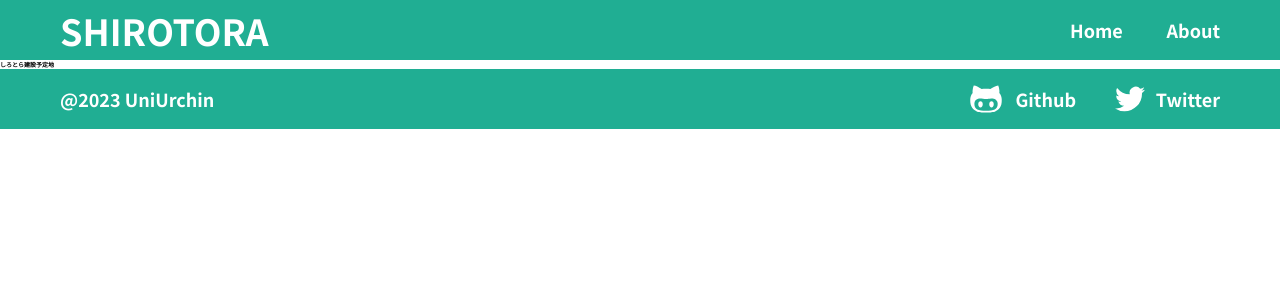
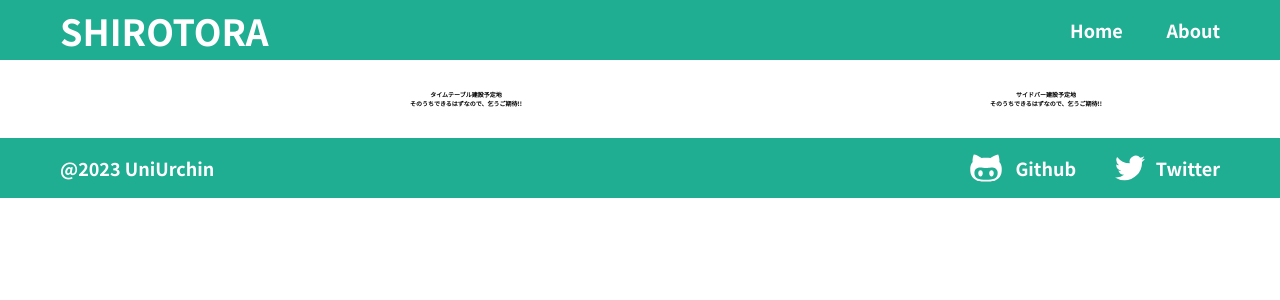
Before and after one commit to tosuri13/shirotora, a Next.js app: page / in a window 1280 px wide. Shown: the top 300 px of the page. Built offline with nearby package versions, Linux system fonts and the light colour scheme.

Commit message:
:hammer: Mainframeの大枠だけ作った

```diff
--- a/pages/index.tsx
+++ b/pages/index.tsx
@@ -1,15 +1,37 @@
 import { NextPage } from "next";
+import styles from "styles/Index.module.css";
 import Header from "components/Header";
 import Footer from "components/Footer";
 
-const IndexPage: NextPage = () => {
+const TimeTable = () => {
+  return (
+    <div className={styles.timetable}>
+      <p>タイムテーブル建設予定地</p>
+      <p>そのうちできるはずなので、乞うご期待!!</p>
+    </div>
+  );
+};
+
+const SideBar = () => {
+  return (
+    <div className={styles.sidebar}>
+      <p>サイドバー建設予定地</p>
+      <p>そのうちできるはずなので、乞うご期待!!</p>
+    </div>
+  );
+};
+
+const Index: NextPage = () => {
   return (
     <div>
       <Header />
-      <div>しろとら建設予定地</div>
+      <div className={styles.main}>
+        <TimeTable />
+        <SideBar />
+      </div>
       <Footer />
     </div>
   );
 };
 
-export default IndexPage;
+export default Index;
--- /dev/null
+++ b/styles/About.module.css
@@ -0,0 +1,6 @@
+.main {
+  display: flex;
+  justify-content: space-between;
+  flex-direction: column;
+  align-items: center;
+}
--- /dev/null
+++ b/styles/Index.module.css
@@ -0,0 +1,22 @@
+.main {
+  display: flex;
+  justify-content: space-between;
+  flex-direction: row;
+  align-items: center;
+  margin: 5rem 10rem;
+}
+
+/* 暫定的にタイムテーブルのCSSを設定 */
+.timetable {
+  display: flex;
+  flex-direction: column;
+  align-items: center;
+  width: 140rem;
+}
+
+.sidebar {
+  display: flex;
+  flex-direction: column;
+  align-items: center;
+  width: 60rem;
+}
```
Also changed, not shown: pages/about.tsx (+4 -3 lines).
